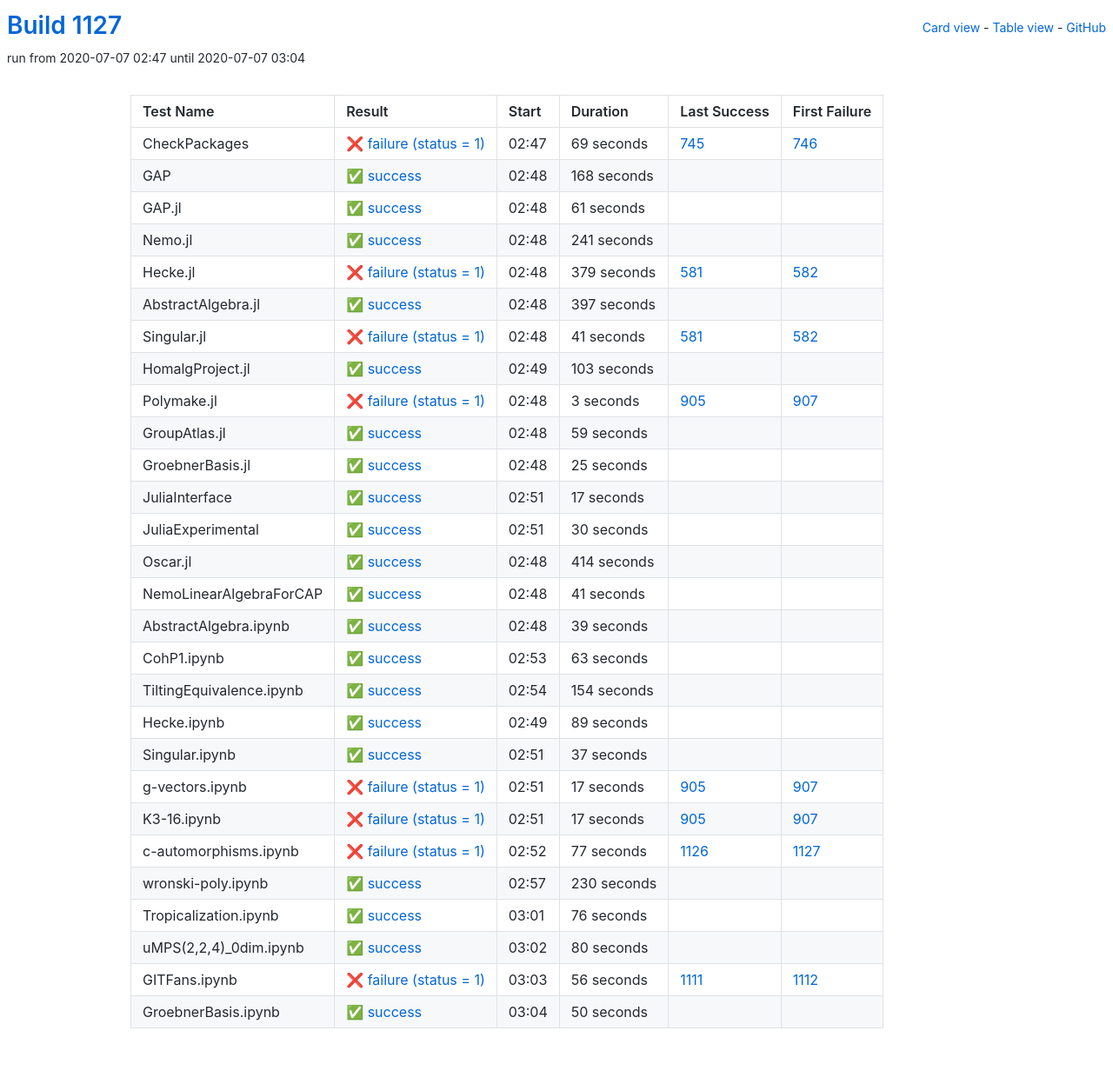
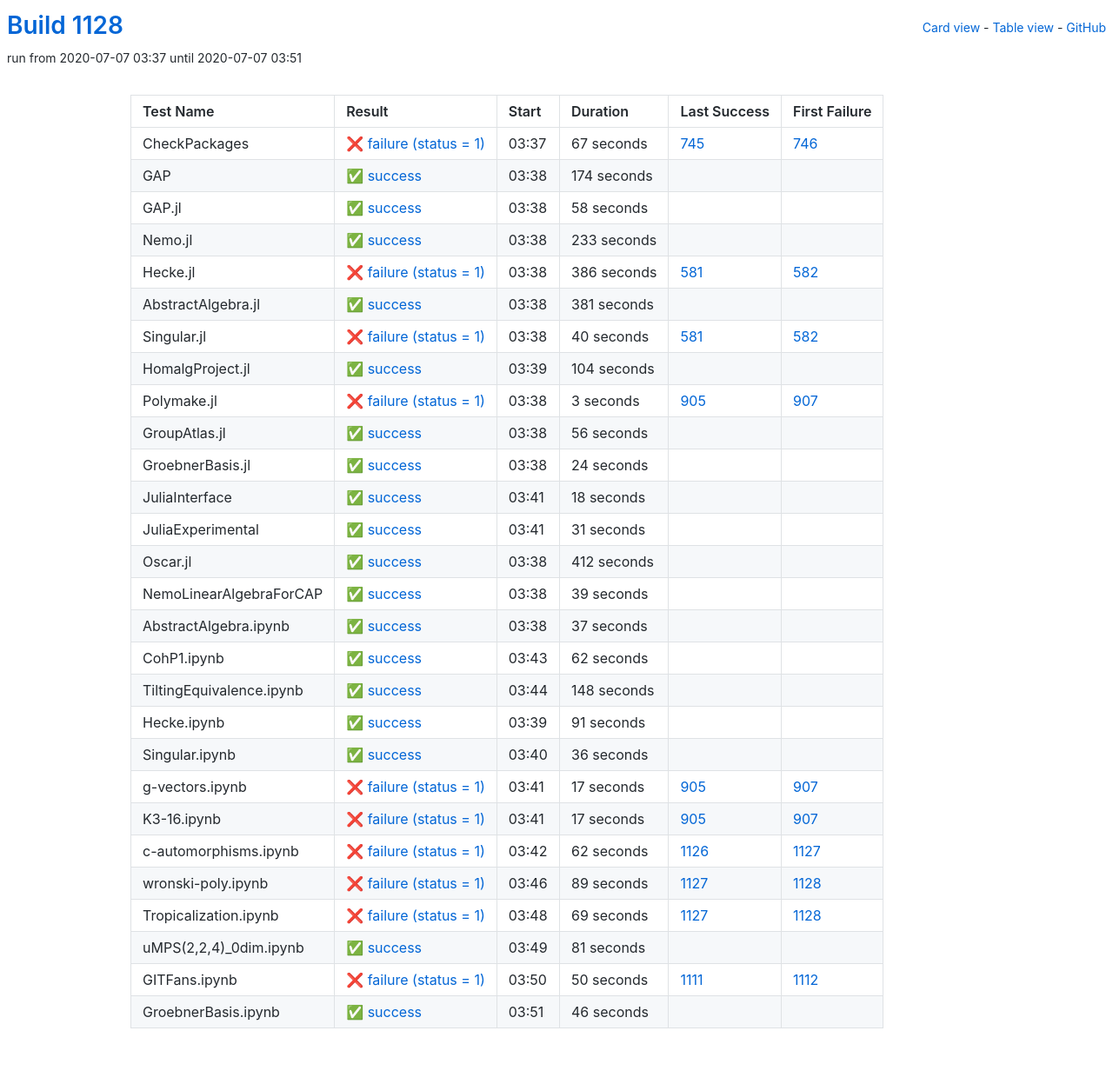
Before and after one commit to oscar-system/oscar-ci-status-1.4, a Jekyll site: the page built from table.html, in a window 1280 px wide. Shown: the whole page at 87% size. Built offline with Jekyll 4.4.1, drawn with Linux system fonts in a browser that asks for light colours.

Commit message:
Build #1128

```diff
--- a/_data/ci.yml
+++ b/_data/ci.yml
@@ -1,6 +1,6 @@
 ---
-build: 1127
-build_url: https://oscarci.mathematik.uni-kl.de/job/oscar-julia-1.4/1127/
+build: 1128
+build_url: https://oscarci.mathematik.uni-kl.de/job/oscar-julia-1.4/1128/
 job: oscar-julia-1.4
 organization: oscar-system
 repo: oscar-ci-status-1.4
@@ -8,104 +8,104 @@ repourl: https://github.com/oscar-system/oscar-ci-status-1.4
 tests:
 - name: CheckPackages
   id: checkpackages
-  log: https://oscarci.mathematik.uni-kl.de/job/oscar-julia-1.4/1127/artifact/logs/build-1127/CheckPackages.log
-  start: 2020-07-07 02:47
+  log: https://oscarci.mathematik.uni-kl.de/job/oscar-julia-1.4/1128/artifact/logs/build-1128/CheckPackages.log
+  start: 2020-07-07 03:37
   success: false
   exitcode: 1
   status: failure
-  duration: 69
+  duration: 67
   last_success: 745
   last_success_url: https://oscarci.mathematik.uni-kl.de/job/oscar-julia-1.4/745/
   first_failure: 746
   first_failure_url: https://oscarci.mathematik.uni-kl.de/job/oscar-julia-1.4/746/
 - name: GAP
   id: gap
-  log: https://oscarci.mathematik.uni-kl.de/job/oscar-julia-1.4/1127/artifact/logs/build-1127/GAP.log
-  start: 2020-07-07 02:48
+  log: https://oscarci.mathematik.uni-kl.de/job/oscar-julia-1.4/1128/artifact/logs/build-1128/GAP.log
+  start: 2020-07-07 03:38
   success: true
   exitcode: 0
   status: success
-  duration: 168
+  duration: 174
   last_success: false
   last_success_url:
   first_failure: false
   first_failure_url:
 - name: GAP.jl
   id: gap-jl
-  log: https://oscarci.mathematik.uni-kl.de/job/oscar-julia-1.4/1127/artifact/logs/build-1127/GAP.jl.log
-  start: 2020-07-07 02:48
+  log: https://oscarci.mathematik.uni-kl.de/job/oscar-julia-1.4/1128/artifact/logs/build-1128/GAP.jl.log
+  start: 2020-07-07 03:38
   success: true
   exitcode: 0
   status: success
-  duration: 61
+  duration: 58
   last_success: false
   last_success_url:
   first_failure: false
   first_failure_url:
 - name: Nemo.jl
   id: nemo-jl
-  log: https://oscarci.mathematik.uni-kl.de/job/oscar-julia-1.4/1127/artifact/logs/build-1127/Nemo.jl.log
-  start: 2020-07-07 02:48
+  log: https://oscarci.mathematik.uni-kl.de/job/oscar-julia-1.4/1128/artifact/logs/build-1128/Nemo.jl.log
+  start: 2020-07-07 03:38
   success: true
   exitcode: 0
   status: success
-  duration: 241
+  duration: 233
   last_success: false
   last_success_url:
   first_failure: false
   first_failure_url:
 - name: Hecke.jl
   id: hecke-jl
-  log: https://oscarci.mathematik.uni-kl.de/job/oscar-julia-1.4/1127/artifact/logs/build-1127/Hecke.jl.log
-  start: 2020-07-07 02:48
+  log: https://oscarci.mathematik.uni-kl.de/job/oscar-julia-1.4/1128/artifact/logs/build-1128/Hecke.jl.log
+  start: 2020-07-07 03:38
   success: false
   exitcode: 1
   status: failure
-  duration: 379
+  duration: 386
   last_success: 581
   last_success_url: https://oscarci.mathematik.uni-kl.de/job/oscar-julia-1.4/581/
   first_failure: 582
   first_failure_url: https://oscarci.mathematik.uni-kl.de/job/oscar-julia-1.4/582/
 - name: AbstractAlgebra.jl
   id: abstractalgebra-jl
-  log: https://oscarci.mathematik.uni-kl.de/job/oscar-julia-1.4/1127/artifact/logs/build-1127/AbstractAlgebra.jl.log
-  start: 2020-07-07 02:48
+  log: https://oscarci.mathematik.uni-kl.de/job/oscar-julia-1.4/1128/artifact/logs/build-1128/AbstractAlgebra.jl.log
+  start: 2020-07-07 03:38
   success: true
   exitcode: 0
   status: success
-  duration: 397
+  duration: 381
   last_success: false
   last_success_url:
   first_failure: false
   first_failure_url:
 - name: Singular.jl
   id: singular-jl
-  log: https://oscarci.mathematik.uni-kl.de/job/oscar-julia-1.4/1127/artifact/logs/build-1127/Singular.jl.log
-  start: 2020-07-07 02:48
+  log: https://oscarci.mathematik.uni-kl.de/job/oscar-julia-1.4/1128/artifact/logs/build-1128/Singular.jl.log
+  start: 2020-07-07 03:38
   success: false
   exitcode: 1
   status: failure
-  duration: 41
+  duration: 40
   last_success: 581
   last_success_url: https://oscarci.mathematik.uni-kl.de/job/oscar-julia-1.4/581/
   first_failure: 582
   first_failure_url: https://oscarci.mathematik.uni-kl.de/job/oscar-julia-1.4/582/
 - name: HomalgProject.jl
   id: homalgproject-jl
-  log: https://oscarci.mathematik.uni-kl.de/job/oscar-julia-1.4/1127/artifact/logs/build-1127/HomalgProject.jl.log
-  start: 2020-07-07 02:49
+  log: https://oscarci.mathematik.uni-kl.de/job/oscar-julia-1.4/1128/artifact/logs/build-1128/HomalgProject.jl.log
+  start: 2020-07-07 03:39
   success: true
   exitcode: 0
   status: success
-  duration: 103
+  duration: 104
   last_success: false
   last_success_url:
   first_failure: false
   first_failure_url:
 - name: Polymake.jl
   id: polymake-jl
-  log: https://oscarci.mathematik.uni-kl.de/job/oscar-julia-1.4/1127/artifact/logs/build-1127/Polymake.jl.log
-  start: 2020-07-07 02:48
+  log: https://oscarci.mathematik.uni-kl.de/job/oscar-julia-1.4/1128/artifact/logs/build-1128/Polymake.jl.log
+  start: 2020-07-07 03:38
   success: false
   exitcode: 1
   status: failure
@@ -116,80 +116,68 @@ tests:
   first_failure_url: https://oscarci.mathematik.uni-kl.de/job/oscar-julia-1.4/907/
 - name: GroupAtlas.jl
   id: groupatlas-jl
-  log: https://oscarci.mathematik.uni-kl.de/job/oscar-julia-1.4/1127/artifact/logs/build-1127/GroupAtlas.jl.log
-  start: 2020-07-07 02:48
+  log: https://oscarci.mathematik.uni-kl.de/job/oscar-julia-1.4/1128/artifact/logs/build-1128/GroupAtlas.jl.log
+  start: 2020-07-07 03:38
   success: true
   exitcode: 0
   status: success
-  duration: 59
+  duration: 56
   last_success: false
   last_success_url:
   first_failure: false
   first_failure_url:
 - name: GroebnerBasis.jl
   id: groebnerbasis-jl
-  log: https://oscarci.mathematik.uni-kl.de/job/oscar-julia-1.4/1127/artifact/logs/build-1127/GroebnerBasis.jl.log
-  start: 2020-07-07 02:48
+  log: https://oscarci.mathematik.uni-kl.de/job/oscar-julia-1.4/1128/artifact/logs/build-1128/GroebnerBasis.jl.log
+  start: 2020-07-07 03:38
   success: true
   exitcode: 0
   status: success
-  duration: 25
+  duration: 24
   last_success: false
   last_success_url:
   first_failure: false
   first_failure_url:
 - name: JuliaInterface
   id: juliainterface
-  log: https://oscarci.mathematik.uni-kl.de/job/oscar-julia-1.4/1127/artifact/logs/build-1127/JuliaInterface.log
-  start: 2020-07-07 02:51
+  log: https://oscarci.mathematik.uni-kl.de/job/oscar-julia-1.4/1128/artifact/logs/build-1128/JuliaInterface.log
+  start: 2020-07-07 03:41
   success: true
   exitcode: 0
   status: success
-  duration: 17
+  duration: 18
   last_success: false
   last_success_url:
   first_failure: false
   first_failure_url:
 - name: JuliaExperimental
   id: juliaexperimental
-  log: https://oscarci.mathematik.uni-kl.de/job/oscar-julia-1.4/1127/artifact/logs/build-1127/JuliaExperimental.log
-  start: 2020-07-07 02:51
+  log: https://oscarci.mathematik.uni-kl.de/job/oscar-julia-1.4/1128/artifact/logs/build-1128/JuliaExperimental.log
+  start: 2020-07-07 03:41
   success: true
   exitcode: 0
   status: success
-  duration: 30
+  duration: 31
   last_success: false
   last_success_url:
   first_failure: false
   first_failure_url:
 - name: Oscar.jl
   id: oscar-jl
-  log: https://oscarci.mathematik.uni-kl.de/job/oscar-julia-1.4/1127/artifact/logs/build-1127/Oscar.jl.log
-  start: 2020-07-07 02:48
+  log: https://oscarci.mathematik.uni-kl.de/job/oscar-julia-1.4/1128/artifact/logs/build-1128/Oscar.jl.log
+  start: 2020-07-07 03:38
   success: true
   exitcode: 0
   status: success
-  duration: 414
+  duration: 412
   last_success: false
   last_success_url:
   first_failure: false
   first_failure_url:
 - name: NemoLinearAlgebraForCAP
   id: nemolinearalgebraforcap
-  log: https://oscarci.mathematik.uni-kl.de/job/oscar-julia-1.4/1127/artifact/logs/build-1127/NemoLinearAlgebraForCAP.log
-  start: 2020-07-07 02:48
-  success: true
-  exitcode: 0
-  status: success
-  duration: 41
-  last_success: false
-  last_success_url:
-  first_failure: false
-  first_failure_url:
-- name: AbstractAlgebra.ipynb
-  id: abstractalgebra-ipynb
-  log: https://oscarci.mathematik.uni-kl.de/job/oscar-julia-1.4/1127/artifact/logs/build-1127/AbstractAlgebra.ipynb.log
-  start: 2020-07-07 02:48
+  log: https://oscarci.mathematik.uni-kl.de/job/oscar-julia-1.4/1128/artifact/logs/build-1128/NemoLinearAlgebraForCAP.log
+  start: 2020-07-07 03:38
   success: true
   exitcode: 0
   status: success
@@ -198,46 +186,10 @@ tests:
   last_success_url:
   first_failure: false
   first_failure_url:
-- name: CohP1.ipynb
-  id: cohp1-ipynb
-  log: https://oscarci.mathematik.uni-kl.de/job/oscar-julia-1.4/1127/artifact/logs/build-1127/CohP1.ipynb.log
-  start: 2020-07-07 02:53
-  success: true
-  exitcode: 0
-  status: success
-  duration: 63
-  last_success: false
-  last_success_url:
-  first_failure: false
-  first_failure_url:
-- name: TiltingEquivalence.ipynb
-  id: tiltingequivalence-ipynb
-  log: https://oscarci.mathematik.uni-kl.de/job/oscar-julia-1.4/1127/artifact/logs/build-1127/TiltingEquivalence.ipynb.log
-  start: 2020-07-07 02:54
-  success: true
-  exitcode: 0
-  status: success
-  duration: 154
-  last_success: false
-  last_success_url:
-  first_failure: false
-  first_failure_url:
-- name: Hecke.ipynb
-  id: hecke-ipynb
-  log: https://oscarci.mathematik.uni-kl.de/job/oscar-julia-1.4/1127/artifact/logs/build-1127/Hecke.ipynb.log
-  start: 2020-07-07 02:49
-  success: true
-  exitcode: 0
-  status: success
-  duration: 89
-  last_success: false
-  last_success_url:
-  first_failure: false
-  first_failure_url:
-- name: Singular.ipynb
-  id: singular-ipynb
-  log: https://oscarci.mathematik.uni-kl.de/job/oscar-julia-1.4/1127/artifact/logs/build-1127/Singular.ipynb.log
-  start: 2020-07-07 02:51
+- name: AbstractAlgebra.ipynb
+  id: abstractalgebra-ipynb
+  log: https://oscarci.mathematik.uni-kl.de/job/oscar-julia-1.4/1128/artifact/logs/build-1128/AbstractAlgebra.ipynb.log
+  start: 2020-07-07 03:38
   success: true
   exitcode: 0
   status: success
@@ -246,10 +198,58 @@ tests:
   last_success_url:
   first_failure: false
   first_failure_url:
+- name: CohP1.ipynb
+  id: cohp1-ipynb
+  log: https://oscarci.mathematik.uni-kl.de/job/oscar-julia-1.4/1128/artifact/logs/build-1128/CohP1.ipynb.log
+  start: 2020-07-07 03:43
+  success: true
+  exitcode: 0
+  status: success
+  duration: 62
+  last_success: false
+  last_success_url:
+  first_failure: false
+  first_failure_url:
+- name: TiltingEquivalence.ipynb
+  id: tiltingequivalence-ipynb
+  log: https://oscarci.mathematik.uni-kl.de/job/oscar-julia-1.4/1128/artifact/logs/build-1128/TiltingEquivalence.ipynb.log
+  start: 2020-07-07 03:44
+  success: true
+  exitcode: 0
+  status: success
+  duration: 148
+  last_success: false
+  last_success_url:
+  first_failure: false
+  first_failure_url:
+- name: Hecke.ipynb
+  id: hecke-ipynb
+  log: https://oscarci.mathematik.uni-kl.de/job/oscar-julia-1.4/1128/artifact/logs/build-1128/Hecke.ipynb.log
+  start: 2020-07-07 03:39
+  success: true
+  exitcode: 0
+  status: success
+  duration: 91
+  last_success: false
+  last_success_url:
+  first_failure: false
+  first_failure_url:
+- name: Singular.ipynb
+  id: singular-ipynb
+  log: https://oscarci.mathematik.uni-kl.de/job/oscar-julia-1.4/1128/artifact/logs/build-1128/Singular.ipynb.log
+  start: 2020-07-07 03:40
+  success: true
+  exitcode: 0
+  status: success
+  duration: 36
+  last_success: false
+  last_success_url:
+  first_failure: false
+  first_failure_url:
 - name: g-vectors.ipynb
   id: g-vectors-ipynb
-  log: https://oscarci.mathematik.uni-kl.de/job/oscar-julia-1.4/1127/artifact/logs/build-1127/g-vectors.ipynb.log
-  start: 2020-07-07 02:51
+  log: https://oscarci.mathematik.uni-kl.de/job/oscar-julia-1.4/1128/artifact/logs/build-1128/g-vectors.ipynb.log
+  start: 2020-07-07 03:41
   success: false
   exitcode: 1
   status: failure
@@ -260,8 +260,8 @@ tests:
   first_failure_url: https://oscarci.mathematik.uni-kl.de/job/oscar-julia-1.4/907/
 - name: K3-16.ipynb
   id: k3-16-ipynb
-  log: https://oscarci.mathematik.uni-kl.de/job/oscar-julia-1.4/1127/artifact/logs/build-1127/K3-16.ipynb.log
-  start: 2020-07-07 02:51
+  log: https://oscarci.mathematik.uni-kl.de/job/oscar-julia-1.4/1128/artifact/logs/build-1128/K3-16.ipynb.log
+  start: 2020-07-07 03:41
   success: false
   exitcode: 1
   status: failure
@@ -272,72 +272,72 @@ tests:
   first_failure_url: https://oscarci.mathematik.uni-kl.de/job/oscar-julia-1.4/907/
 - name: c-automorphisms.ipynb
   id: c-automorphisms-ipynb
-  log: https://oscarci.mathematik.uni-kl.de/job/oscar-julia-1.4/1127/artifact/logs/build-1127/c-automorphisms.ipynb.log
-  start: 2020-07-07 02:52
+  log: https://oscarci.mathematik.uni-kl.de/job/oscar-julia-1.4/1128/artifact/logs/build-1128/c-automorphisms.ipynb.log
+  start: 2020-07-07 03:42
   success: false
   exitcode: 1
   status: failure
-  duration: 77
+  duration: 62
   last_success: 1126
   last_success_url: https://oscarci.mathematik.uni-kl.de/job/oscar-julia-1.4/1126/
   first_failure: 1127
   first_failure_url: https://oscarci.mathematik.uni-kl.de/job/oscar-julia-1.4/1127/
 - name: wronski-poly.ipynb
   id: wronski-poly-ipynb
-  log: https://oscarci.mathematik.uni-kl.de/job/oscar-julia-1.4/1127/artifact/logs/build-1127/wronski-poly.ipynb.log
-  start: 2020-07-07 02:57
+  log: https://oscarci.mathematik.uni-kl.de/job/oscar-julia-1.4/1128/artifact/logs/build-1128/wronski-poly.ipynb.log
+  start: 2020-07-07 03:46
+  success: false
+  exitcode: 1
+  status: failure
+  duration: 89
+  last_success: 1127
+  last_success_url: https://oscarci.mathematik.uni-kl.de/job/oscar-julia-1.4/1127/
+  first_failure: 1128
+  first_failure_url: https://oscarci.mathematik.uni-kl.de/job/oscar-julia-1.4/1128/
+- name: Tropicalization.ipynb
+  id: tropicalization-ipynb
+  log: https://oscarci.mathematik.uni-kl.de/job/oscar-julia-1.4/1128/artifact/logs/build-1128/Tropicalization.ipynb.log
+  start: 2020-07-07 03:48
+  success: false
+  exitcode: 1
+  status: failure
+  duration: 69
+  last_success: 1127
+  last_success_url: https://oscarci.mathematik.uni-kl.de/job/oscar-julia-1.4/1127/
+  first_failure: 1128
+  first_failure_url: https://oscarci.mathematik.uni-kl.de/job/oscar-julia-1.4/1128/
+- name: uMPS(2,2,4)_0dim.ipynb
+  id: umps-2-2-4-0dim-ipynb
+  log: https://oscarci.mathematik.uni-kl.de/job/oscar-julia-1.4/1128/artifact/logs/build-1128/uMPS-2-2-4-_0dim.ipynb.log
+  start: 2020-07-07 03:49
   success: true
   exitcode: 0
   status: success
-  duration: 230
-  last_success: false
-  last_success_url:
-  first_failure: false
-  first_failure_url:
-- name: Tropicalization.ipynb
-  id: tropicalization-ipynb
-  log: https://oscarci.mathematik.uni-kl.de/job/oscar-julia-1.4/1127/artifact/logs/build-1127/Tropicalization.ipynb.log
-  start: 2020-07-07 03:01
-  success: true
-  exitcode: 0
-  status: success
-  duration: 76
-  last_success: false
-  last_success_url:
-  first_failure: false
-  first_failure_url:
-- name: uMPS(2,2,4)_0dim.ipynb
-  id: umps-2-2-4-0dim-ipynb
-  log: https://oscarci.mathematik.uni-kl.de/job/oscar-julia-1.4/1127/artifact/logs/build-1127/uMPS-2-2-4-_0dim.ipynb.log
-  start: 2020-07-07 03:02
-  success: true
-  exitcode: 0
-  status: success
-  duration: 80
+  duration: 81
   last_success: false
   last_success_url:
   first_failure: false
   first_failure_url:
 - name: GITFans.ipynb
   id: gitfans-ipynb
-  log: https://oscarci.mathematik.uni-kl.de/job/oscar-julia-1.4/1127/artifact/logs/build-1127/GITFans.ipynb.log
-  start: 2020-07-07 03:03
+  log: https://oscarci.mathematik.uni-kl.de/job/oscar-julia-1.4/1128/artifact/logs/build-1128/GITFans.ipynb.log
+  start: 2020-07-07 03:50
   success: false
   exitcode: 1
   status: failure
-  duration: 56
+  duration: 50
   last_success: 1111
   last_success_url: https://oscarci.mathematik.uni-kl.de/job/oscar-julia-1.4/1111/
   first_failure: 1112
   first_failure_url: https://oscarci.mathematik.uni-kl.de/job/oscar-julia-1.4/1112/
 - name: GroebnerBasis.ipynb
   id: groebnerbasis-ipynb
-  log: https://oscarci.mathematik.uni-kl.de/job/oscar-julia-1.4/1127/artifact/logs/build-1127/GroebnerBasis.ipynb.log
-  start: 2020-07-07 03:04
+  log: https://oscarci.mathematik.uni-kl.de/job/oscar-julia-1.4/1128/artifact/logs/build-1128/GroebnerBasis.ipynb.log
+  start: 2020-07-07 03:51
   success: true
   exitcode: 0
   status: success
-  duration: 50
+  duration: 46
   last_success: false
   last_success_url:
   first_failure: false
```
Also changed, not shown: README.md.
